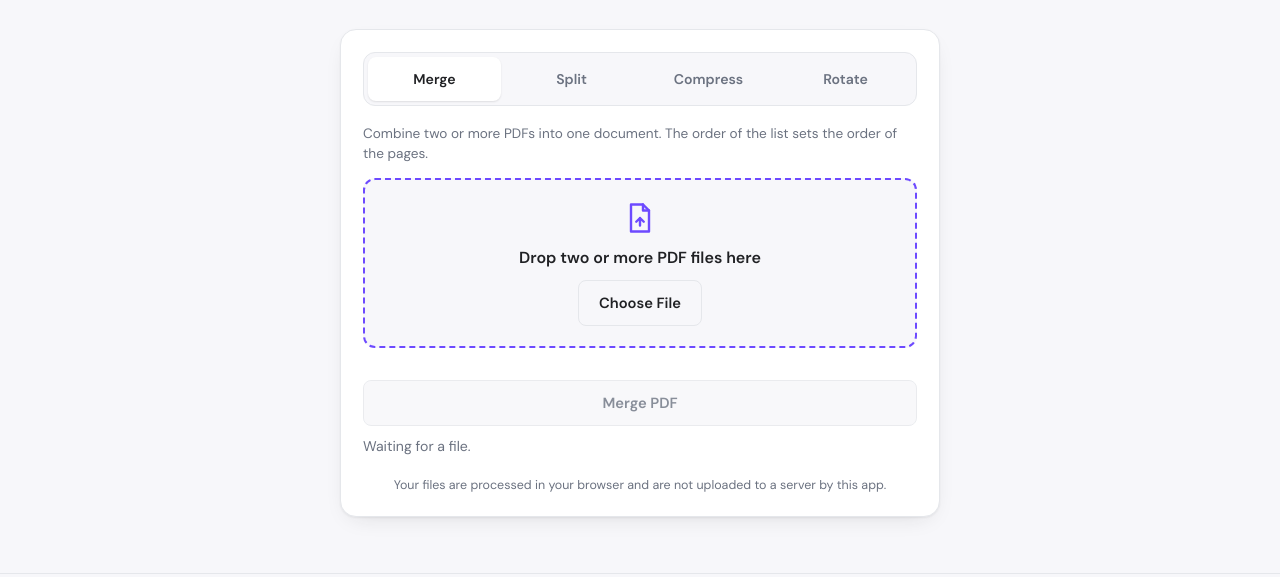
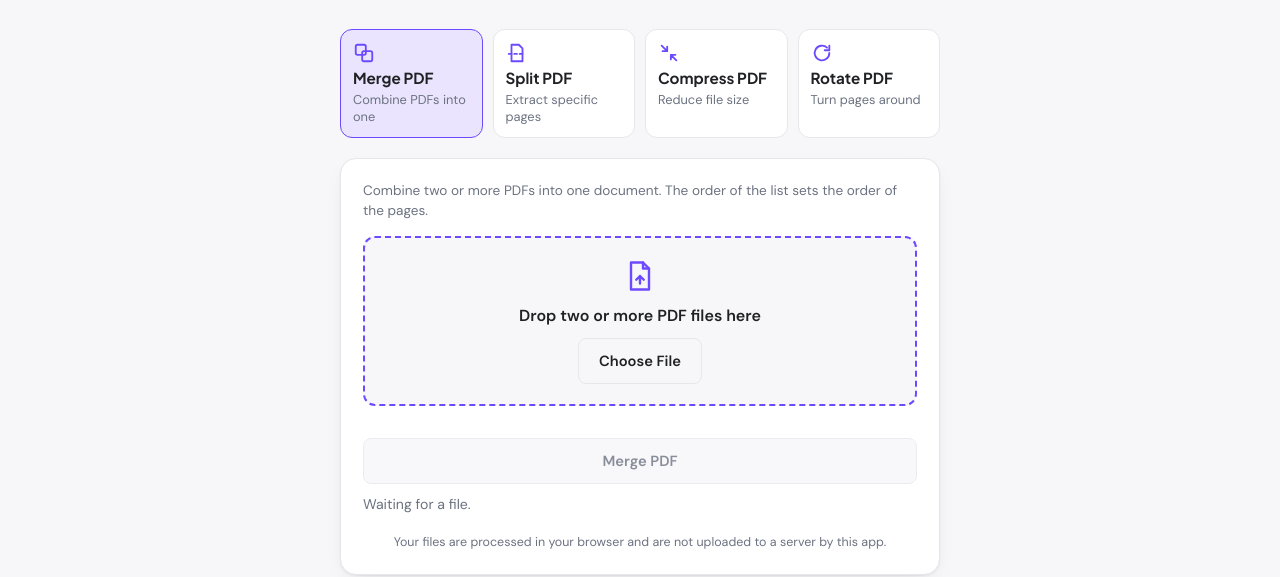
Before and after one commit to seluminaid/sepdfid, a plain HTML site: page index.html in a window 1280 px wide. Shown: the part 223-800 px from the top of the page. Drawn offline with Linux system fonts and the light colour scheme.

Commit message:
Add files via upload

```diff
--- a/index.html
+++ b/index.html
@@ -75,11 +75,19 @@ button { cursor: pointer; }
 .hero-sub { margin: 14px 0 0; color: var(--text-dim); font-size: 1.05rem; line-height: 1.6; }
 .generator-section { max-width: 640px; margin: 0 auto; padding: 0 20px 56px; display: flex; flex-direction: column; gap: 20px; }
 .generator-card { background: var(--surface); border: 1px solid var(--border); border-radius: var(--radius-lg); box-shadow: var(--shadow); padding: 22px; }
-.tabs { display: flex; gap: 4px; background: var(--surface-2); border: 1px solid var(--border); border-radius: var(--radius-md); padding: 4px; margin-bottom: 18px; }
-.tab { flex: 1; min-width: 0; min-height: 44px; border: none; background: transparent; padding: 8px 4px; border-radius: 8px; font-size: 0.88rem; font-weight: 600; color: var(--text-dim); }
-.tab:hover:not(:disabled) { color: var(--text); }
-.tab[aria-selected="true"] { background: var(--surface); color: var(--text); box-shadow: 0 1px 2px rgba(0,0,0,0.1); }
-.tab:disabled { cursor: not-allowed; opacity: 0.6; }
+.picker { display: grid; grid-template-columns: 1fr 1fr; gap: 10px; margin: 0; padding: 0; list-style: none; }
+.picker li { display: flex; }
+.pick { display: flex; flex-direction: column; align-items: flex-start; gap: 4px; width: 100%; min-height: 56px; padding: 12px; text-align: left; background: var(--surface); color: var(--text); border: 1px solid var(--border); border-radius: var(--radius-md); }
+.pick:hover:not(:disabled) { border-color: var(--accent); }
+.pick[aria-pressed="true"] { border-color: var(--accent); background: var(--accent-soft); }
+.pick:disabled { cursor: not-allowed; opacity: 0.6; }
+.pick svg { color: var(--accent); }
+.pick b { font-family: var(--font-display); font-size: 0.95rem; }
+.pick small { display: none; color: var(--text-dim); font-size: 0.8rem; line-height: 1.35; }
+@media (min-width: 721px) {
+  .picker { grid-template-columns: repeat(4, 1fr); }
+  .pick small { display: block; }
+}
 .hint { font-size: 0.85rem; color: var(--text-dim); margin: 0 0 14px; }
 .hint.bad { color: var(--danger); }
 .hint.good { color: var(--success); }
@@ -173,6 +181,7 @@ dialog form { margin-top: 16px; }
   .footer-top { display: inline; }
 }
 </style>
+<script data-goatcounter="https://seluminaid.goatcounter.com/count" async src="//gc.zgo.at/count.js"></script>
 </head>
 <body>
 
@@ -200,16 +209,15 @@ dialog form { margin-top: 16px; }
   </section>
 
   <section class="generator-section" id="generator">
+    <ul class="picker" aria-label="PDF tools">
+      <li><button type="button" class="pick" data-tool="merge" aria-pressed="true"><svg width="22" height="22" viewBox="0 0 24 24" fill="none" stroke="currentColor" stroke-width="2" stroke-linecap="round" stroke-linejoin="round" aria-hidden="true"><rect x="3" y="3" width="11" height="11" rx="2"/><rect x="10" y="10" width="11" height="11" rx="2"/></svg><b data-i18n="tool_merge">Merge PDF</b><small data-i18n="pick_merge_d">Combine PDFs into one</small></button></li>
+      <li><button type="button" class="pick" data-tool="split" aria-pressed="false"><svg width="22" height="22" viewBox="0 0 24 24" fill="none" stroke="currentColor" stroke-width="2" stroke-linecap="round" stroke-linejoin="round" aria-hidden="true"><path d="M6 3h8l4 4v14H6z"/><path d="M3 13h18" stroke-dasharray="3 3"/></svg><b data-i18n="tool_split">Split PDF</b><small data-i18n="pick_split_d">Extract specific pages</small></button></li>
+      <li><button type="button" class="pick" data-tool="compress" aria-pressed="false"><svg width="22" height="22" viewBox="0 0 24 24" fill="none" stroke="currentColor" stroke-width="2" stroke-linecap="round" stroke-linejoin="round" aria-hidden="true"><path d="M4 4l6 6M10 5v5H5M20 20l-6-6M14 19v-5h5"/></svg><b data-i18n="tool_compress">Compress PDF</b><small data-i18n="pick_compress_d">Reduce file size</small></button></li>
+      <li><button type="button" class="pick" data-tool="rotate" aria-pressed="false"><svg width="22" height="22" viewBox="0 0 24 24" fill="none" stroke="currentColor" stroke-width="2" stroke-linecap="round" stroke-linejoin="round" aria-hidden="true"><path d="M20 12a8 8 0 1 1-2.5-5.8M20 4v5h-5"/></svg><b data-i18n="tool_rotate">Rotate PDF</b><small data-i18n="pick_rotate_d">Turn pages around</small></button></li>
+    </ul>
     <div class="generator-card">
 
-      <div class="tabs" role="tablist" id="tablist" aria-label="PDF tools">
-        <button class="tab" role="tab" id="tab-merge" data-tool="merge" aria-selected="true" aria-controls="panel" data-i18n="tab_merge">Merge</button>
-        <button class="tab" role="tab" id="tab-split" data-tool="split" aria-selected="false" aria-controls="panel" tabindex="-1" data-i18n="tab_split">Split</button>
-        <button class="tab" role="tab" id="tab-compress" data-tool="compress" aria-selected="false" aria-controls="panel" tabindex="-1" data-i18n="tab_compress">Compress</button>
-        <button class="tab" role="tab" id="tab-rotate" data-tool="rotate" aria-selected="false" aria-controls="panel" tabindex="-1" data-i18n="tab_rotate">Rotate</button>
-      </div>
-
-      <div id="panel" role="tabpanel" aria-labelledby="tab-merge">
+      <div id="panel">
         <p class="hint" id="toolDesc"></p>
 
         <label id="dz" class="dz" for="fileInput" tabindex="0">
@@ -354,7 +362,7 @@ dialog form { margin-top: 16px; }
 
 <dialog id="privacyDlg">
   <h3 data-i18n="footer_privacy">Privacy Policy</h3>
-  <p data-i18n="privacy_body">Your files are processed in your browser and are not uploaded to a server by this app. Documents are not stored on your device and are gone when you close or reload the page. SePDF has no analytics and does not log document contents.</p>
+  <p data-i18n="privacy_body">Your files are processed in your browser and are not uploaded to a server by this app. Documents are not stored on your device and are gone when you close or reload the page. SePDF does not log document contents. We count visits anonymously with GoatCounter (pages viewed, country, browser and device type). It uses no cookies and never sees the contents of your files.</p>
   <form method="dialog"><button class="btn btn-ghost" data-i18n="modal_close">Close</button></form>
 </dialog>
 <dialog id="termsDlg">
@@ -388,7 +396,6 @@ const LANG_KEY = 'sepdf-lang';
 const THEME_KEY = 'sepdf-theme';
 const LIMITS = { file: 100 * 1048576, total: 250 * 1048576 };
 const LEVELS = { low: { q: 0.85, s: 1 }, medium: { q: 0.7, s: 0.9 }, high: { q: 0.5, s: 0.75 } };
-const TOOL_ORDER = ['merge', 'split', 'compress', 'rotate'];
 const TOOLS = {
   merge: { multi: true },
   split: { multi: false },
@@ -401,7 +408,7 @@ const I18N = {
     aria_theme: 'Switch theme',
     hero_title: 'Your PDF, Simplified.',
     hero_sub: 'Merge, split, compress, and rotate PDF documents easily, right in your browser.',
-    tab_merge: 'Merge', tab_split: 'Split', tab_compress: 'Compress', tab_rotate: 'Rotate',
+    pick_merge_d: 'Combine PDFs into one', pick_split_d: 'Extract specific pages', pick_compress_d: 'Reduce file size', pick_rotate_d: 'Turn pages around',
     desc_merge: 'Combine two or more PDFs into one document. The order of the list sets the order of the pages.',
     desc_split: 'Extract the pages you need from a PDF into a new document.',
     desc_compress: 'Shrink a PDF that contains JPEG images, such as scans and photos.',
@@ -458,7 +465,7 @@ const I18N = {
     footer_tag: 'Simple tools for everyday digital needs.',
     footer_suite: 'SeLuminaID Products', footer_top: 'Back to top', footer_company: 'Company',
     nav_about: 'About', footer_contact: 'Contact', footer_privacy: 'Privacy Policy', footer_terms: 'Terms of Service',
-    privacy_body: 'Your files are processed in your browser and are not uploaded to a server by this app. Documents are not stored on your device and are gone when you close or reload the page. SePDF has no analytics and does not log document contents.',
+    privacy_body: 'Your files are processed in your browser and are not uploaded to a server by this app. Documents are not stored on your device and are gone when you close or reload the page. SePDF does not log document contents. We count visits anonymously with GoatCounter (pages viewed, country, browser and device type). It uses no cookies and never sees the contents of your files.',
     terms_body: 'SePDF is provided as-is, free of charge. You are responsible for the documents you process. Your original files are never changed or deleted, but keep a backup before replacing important documents.',
     modal_close: 'Close'
   },
@@ -466,7 +473,7 @@ const I18N = {
     aria_theme: 'Ganti tema',
     hero_title: 'Semua Urusan PDF, Lebih Simpel.',
     hero_sub: 'Gabungkan, pisahkan, kompres, dan putar dokumen PDF dengan mudah, langsung di browser Anda.',
-    tab_merge: 'Gabung', tab_split: 'Pisah', tab_compress: 'Kompres', tab_rotate: 'Putar',
+    pick_merge_d: 'Gabungkan PDF jadi satu', pick_split_d: 'Ambil halaman tertentu', pick_compress_d: 'Perkecil ukuran file', pick_rotate_d: 'Putar halaman',
     desc_merge: 'Gabungkan dua PDF atau lebih menjadi satu dokumen. Urutan daftar menentukan urutan halaman.',
     desc_split: 'Ambil halaman yang Anda perlukan dari sebuah PDF menjadi dokumen baru.',
     desc_compress: 'Perkecil PDF yang berisi gambar JPEG, seperti hasil scan dan foto.',
@@ -523,7 +530,7 @@ const I18N = {
     footer_tag: 'Alat sederhana untuk kebutuhan digital sehari-hari.',
     footer_suite: 'Produk SeLuminaID', footer_top: 'Kembali ke atas', footer_company: 'Perusahaan',
     nav_about: 'Tentang', footer_contact: 'Kontak', footer_privacy: 'Kebijakan Privasi', footer_terms: 'Ketentuan Layanan',
-    privacy_body: 'File Anda diproses di browser dan tidak diunggah ke server oleh aplikasi ini. Dokumen tidak disimpan di perangkat dan hilang saat halaman ditutup atau dimuat ulang. SePDF tidak memakai analitik dan tidak mencatat isi dokumen.',
+    privacy_body: 'File Anda diproses di browser dan tidak diunggah ke server oleh aplikasi ini. Dokumen tidak disimpan di perangkat dan hilang saat halaman ditutup atau dimuat ulang. SePDF tidak mencatat isi dokumen. Kami menghitung kunjungan secara anonim dengan GoatCounter (halaman yang dibuka, negara, browser, dan jenis perangkat). Layanan ini tidak memakai cookie dan tidak pernah melihat isi file Anda.',
     terms_body: 'SePDF disediakan apa adanya, gratis. Anda bertanggung jawab atas dokumen yang Anda proses. File asli tidak pernah diubah atau dihapus, tetapi simpan cadangan sebelum menimpa dokumen penting.',
     modal_close: 'Tutup'
   }
@@ -746,13 +753,10 @@ function refresh() {
   $('rotRangeBox').hidden = document.querySelector('input[name="rscope"]:checked').value !== 'some';
   $('runBtn').textContent = t('run_' + tool);
   $('runBtn').disabled = !canRun();
-  document.querySelectorAll('.tab').forEach((b) => {
-    const on = b.dataset.tool === tool;
-    b.setAttribute('aria-selected', String(on));
-    b.tabIndex = on ? 0 : -1;
+  document.querySelectorAll('.pick').forEach((b) => {
+    b.setAttribute('aria-pressed', String(b.dataset.tool === tool));
     b.disabled = state.busy;
   });
-  $('panel').setAttribute('aria-labelledby', 'tab-' + tool);
   renderList();
   renderHints();
   renderErrors();
@@ -979,7 +983,7 @@ async function run() {
   }
 }
 
-function selectTool(name, focusTab) {
+function selectTool(name) {
   if (state.busy || !TOOLS[name] || name === state.tool) return;
   state.tool = name;
   state.items = [];
@@ -989,20 +993,10 @@ function selectTool(name, focusTab) {
   $('rotRange').value = '';
   refresh();
   idleStatus();
-  if (focusTab) $('tab-' + name).focus();
 }
 
 function bindTabs() {
   document.querySelectorAll('[data-tool]').forEach((el) => el.addEventListener('click', () => selectTool(el.dataset.tool)));
-  $('tablist').addEventListener('keydown', (e) => {
-    const i = TOOL_ORDER.indexOf(state.tool);
-    let n = -1;
-    if (e.key === 'ArrowRight') n = (i + 1) % TOOL_ORDER.length;
-    if (e.key === 'ArrowLeft') n = (i + TOOL_ORDER.length - 1) % TOOL_ORDER.length;
-    if (e.key === 'Home') n = 0;
-    if (e.key === 'End') n = TOOL_ORDER.length - 1;
-    if (n >= 0) { e.preventDefault(); selectTool(TOOL_ORDER[n], true); }
-  });
 }
 
 function bindDropzone() {
```
